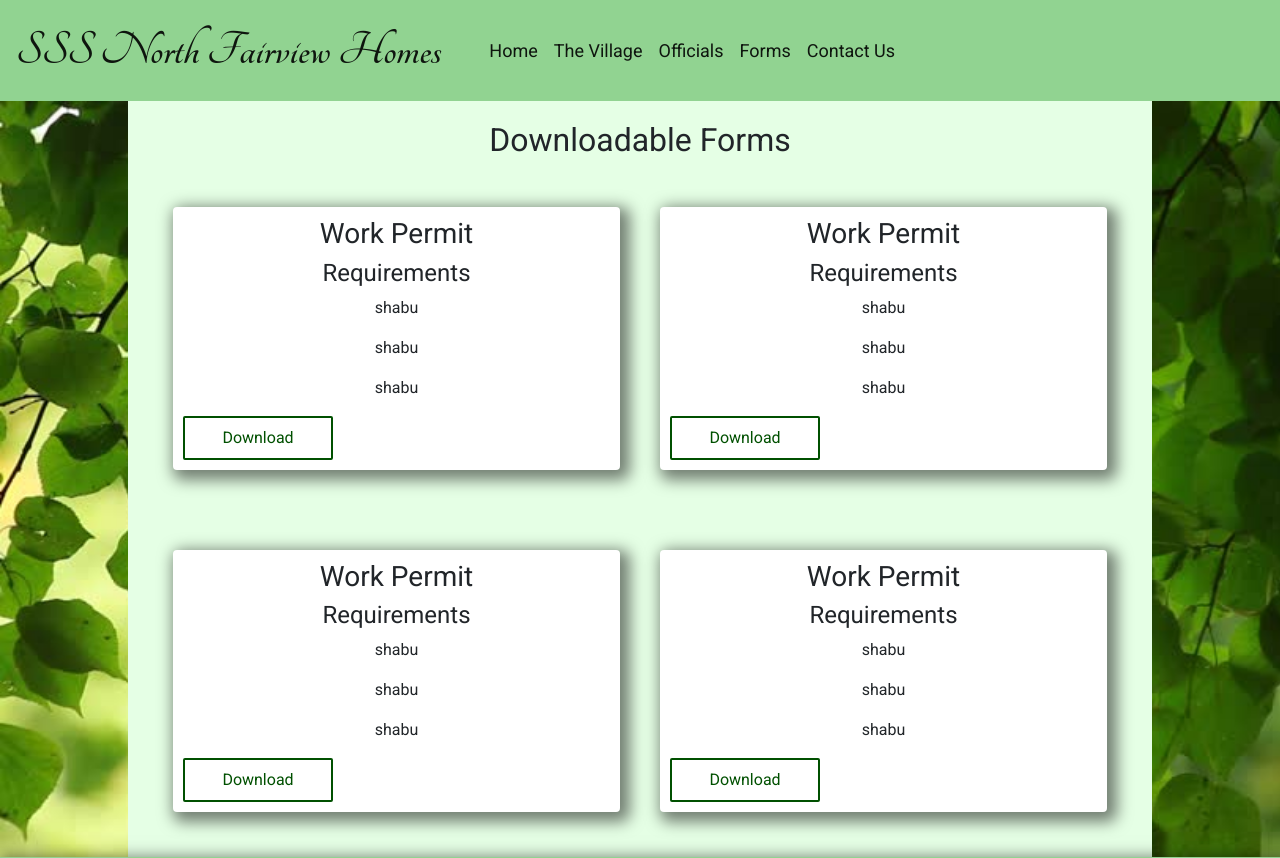
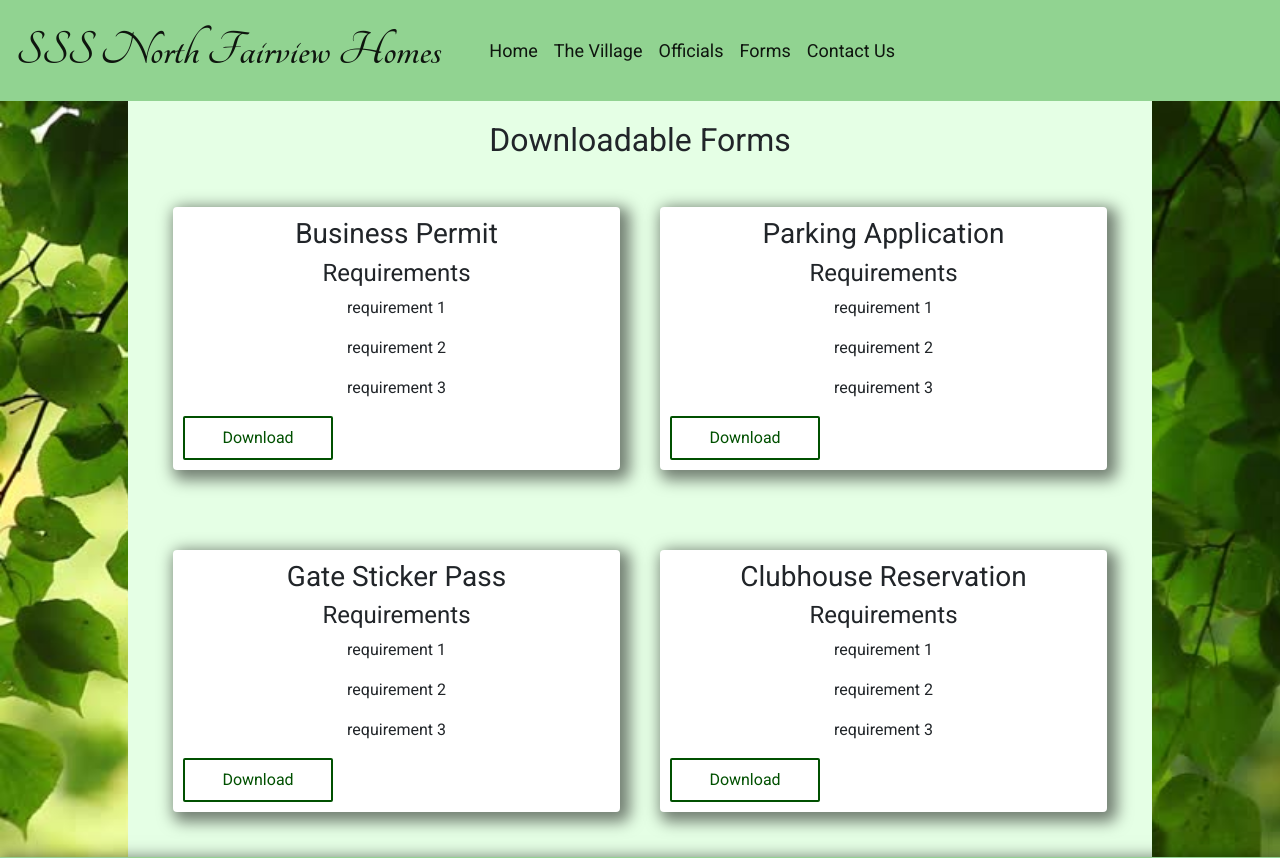
Before and after one commit to saerdyey/triples-homeowners, a React (Create React App) app: page /forms in a window 1280 px wide. Shown: the top 858 px of the page. Built offline with nearby package versions, Linux system fonts and the light colour scheme.

Commit message:
changed forms titles

```diff
--- a/public/index.html
+++ b/public/index.html
@@ -40,14 +40,6 @@
   <body>
     <noscript>You need to enable JavaScript to run this app.</noscript>
     <div id="root"></div>
-    {% comment %}
-    <form name="contact" netlify netlify-honeypot="bot-field" hidden>
-      <input type="text" name="first-name" />
-      <input type="text" name="last-name" />
-      <input type="email" name="email" />
-      <textarea name="message"></textarea>
-    </form>
-    {% endcomment %}
   </body>
   <script
     src="https://cdnjs.cloudflare.com/ajax/libs/jquery/3.5.1/jquery.min.js"
--- a/src/components/Forms.js
+++ b/src/components/Forms.js
@@ -23,24 +23,24 @@ const Forms = () => {
                     <div className="flex-wrapper">
                         <div className="card">
                             <div className="form">
-                                <h3>Work Permit</h3>
+                                <h3>Business Permit</h3>
                                 <h4>Requirements</h4>
                                 <ul>
-                                    <p>shabu</p>
-                                    <p>shabu</p>
-                                    <p>shabu</p>
+                                    <p>requirement 1</p>
+                                    <p>requirement 2</p>
+                                    <p>requirement 3</p>
                                 </ul>
                                 <a href={dFile1} download><button className="mv-btn">Download</button></a>
                             </div>
                         </div>
                         <div className="card">
                             <div className="form">
-                                <h3>Work Permit</h3>
+                                <h3>Parking Application</h3>
                                 <h4>Requirements</h4>
                                 <ul>
-                                    <p>shabu</p>
-                                    <p>shabu</p>
-                                    <p>shabu</p>
+                                    <p>requirement 1</p>
+                                    <p>requirement 2</p>
+                                    <p>requirement 3</p>
                                 </ul>
                                 <a href={dFile1} download><button className="mv-btn">Download</button></a>
                             </div>
@@ -51,24 +51,24 @@ const Forms = () => {
                     <div className="flex-wrapper">
                         <div className="card">
                             <div className="form">
-                                <h3>Work Permit</h3>
+                                <h3>Gate Sticker Pass</h3>
                                 <h4>Requirements</h4>
                                 <ul>
-                                    <p>shabu</p>
-                                    <p>shabu</p>
-                                    <p>shabu</p>
+                                    <p>requirement 1</p>
+                                    <p>requirement 2</p>
+                                    <p>requirement 3</p>
                                 </ul>
                                 <a href={dFile1} download><button className="mv-btn">Download</button></a>
                             </div>
                         </div>
                         <div className="card">
                             <div className="form">
-                                <h3>Work Permit</h3>
+                                <h3>Clubhouse Reservation</h3>
                                 <h4>Requirements</h4>
                                 <ul>
-                                    <p>shabu</p>
-                                    <p>shabu</p>
-                                    <p>shabu</p>
+                                    <p>requirement 1</p>
+                                    <p>requirement 2</p>
+                                    <p>requirement 3</p>
                                 </ul>
                                 <a href={dFile1} download><button className="mv-btn">Download</button></a>
                             </div>
```
